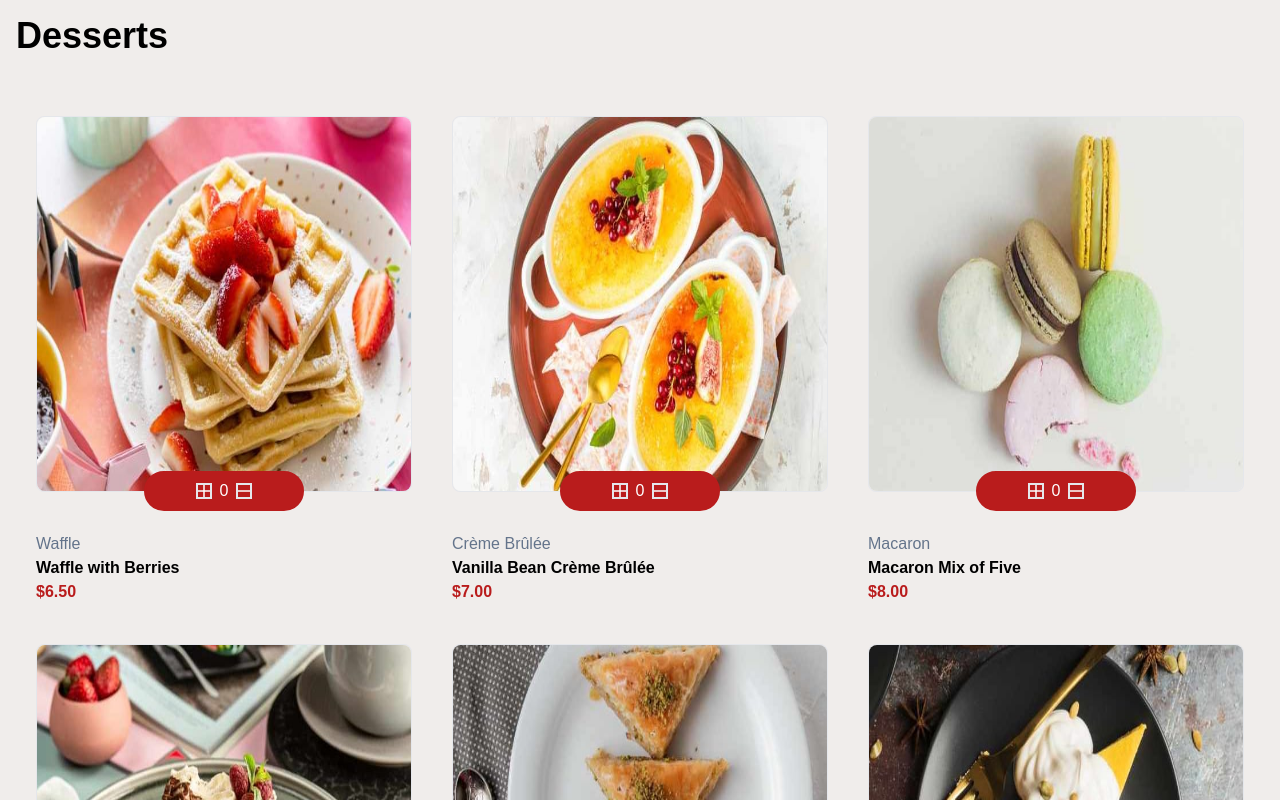
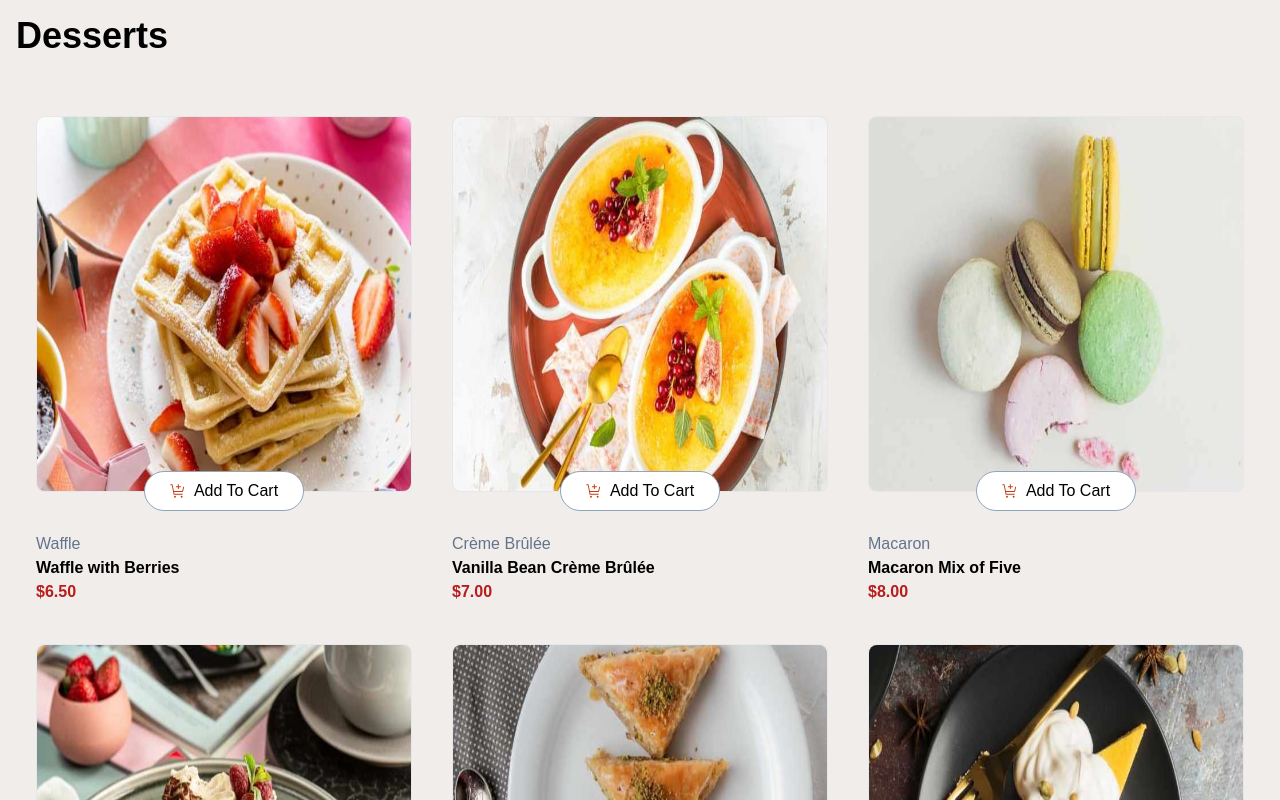
Before and after one commit to KamCoder5/restaurant-product-list, a Next.js app: page / in a window 1280 px wide. Shown: the top 800 px of the page. Built offline with nearby package versions, Linux system fonts and the light colour scheme.

Commit message:
add to cart button is not changing, to fix

```diff
--- a/src/app/components/ProductCard.tsx
+++ b/src/app/components/ProductCard.tsx
@@ -8,11 +8,17 @@ export const ProductCard = ({
   name,
   category,
   price,
+  handleProductsInCart,
+  productsInCartQuantity,
+  isSelectedProduct,
   handleCartQuantity,
   productQuantityInCart,
-  isSelectedProduct,
+  handleAddToCartSelected,
 }: any) => {
   const productCardButton = () => {
+    if (isSelectedProduct[name]) {
+      console.log("Rendering quantity buttons");
+
       return (
         <div className="flex items-center justify-center border-2 border-red-700 bg-red-700 text-white h-10 w-40 rounded-3xl absolute m-auto left-0 right-0  -bottom-5">
           <button>
@@ -34,6 +40,23 @@ export const ProductCard = ({
           </button>
         </div>
       );
+    } else {
+      console.log("Rendering Add to Cart button");
+
+      return (
+        <button
+          className="flex items-center justify-center border border-slate-400 bg-white h-10 w-40 rounded-3xl absolute m-auto left-0 right-0  -bottom-5"
+          onClick={handleAddToCartSelected}
+        >
+          <Image
+            className="h-4 w-4 mr-2"
+            src={iconAddToCard}
+            alt=" Add To Cart Icon"
+          />
+          Add To Cart
+        </button>
+      );
+    }
   };
 
   return (
--- a/src/app/page.tsx
+++ b/src/app/page.tsx
@@ -9,9 +9,10 @@ export default function Home() {
   const [productsInCart, setProductInCart] = useState<{
     [key: string]: number;
   }>({});
-  const [isProductSelected, setIsProductSelected] = useState();
+  const [isAddToCartSelected, setIsAddToCartSelected] = useState<string[]>([]);
 
   const handleProductsInCart = (productName: string, option: string) => {
+    handleAddToCartSelected(productName);
     if (option === "add") {
       setProductInCart((prevCart) => ({
         ...prevCart,
@@ -26,8 +27,9 @@ export default function Home() {
     console.log({ productsInCart });
   };
 
-  const handleSelectedProduct = (productName: string) => {
-    productName ? true : false;
+  const handleAddToCartSelected = (productName: string) => {
+    setIsAddToCartSelected([...isAddToCartSelected, productName]);
+    console.log({ isAddToCartSelected });
   };
   return (
     <div className="text-black p-4">
@@ -46,7 +48,10 @@ export default function Home() {
             handleCartQuantity={(option: string) =>
               handleProductsInCart(product.name, option)
             }
-            isSelectedProduct={() => handleSelectedProduct(product.name)}
+            handleAddToCartSelected={() =>
+              handleAddToCartSelected(product.name)
+            }
+            isSelectedProduct={productsInCart}
           />
         ))}
       </div>
```
Lines whose indentation alone changed are shown as unchanged.
